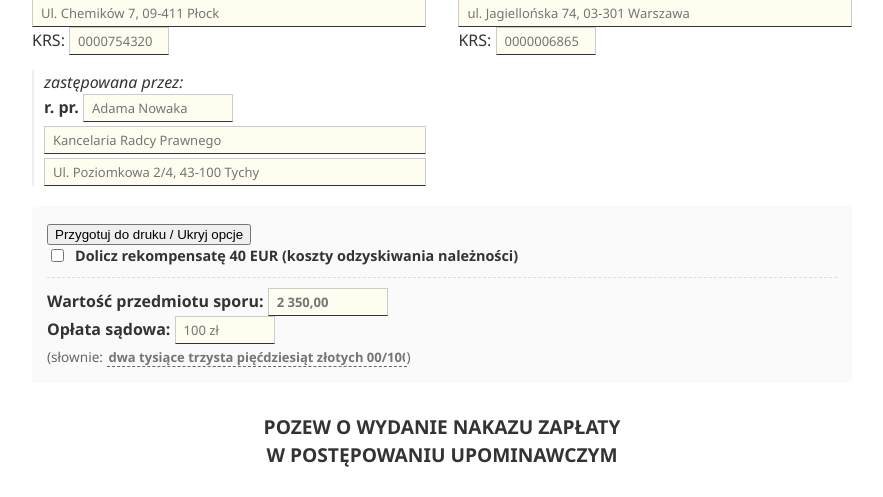
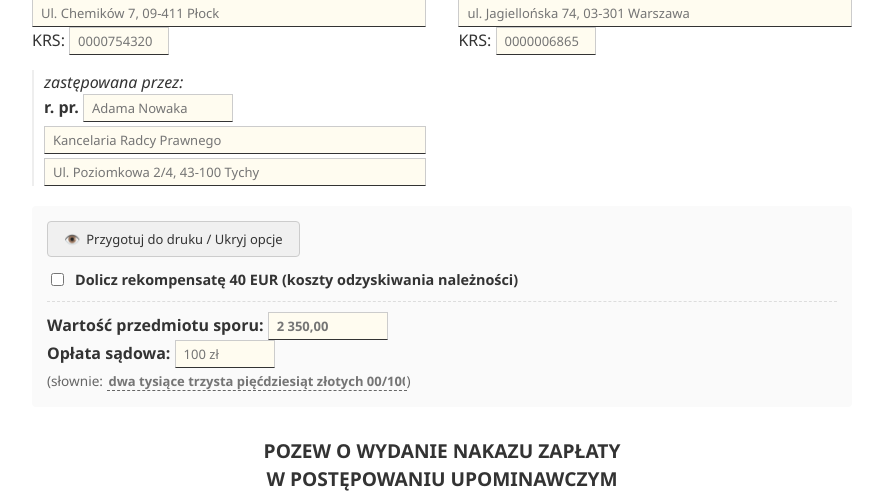
Before and after one commit to Twiggiermaen21/DataExtractAI, a Flask app: template templates/documents/pozew.html in a window 1280 px wide. Shown: the part 304-801 px from the top of the page, without its empty margins (198-1081 px from the left). Run offline with Flask 3, Linux system fonts and the light colour scheme; the template is opened without the code that fills it, so the values that code supplies are empty.

Commit message:
switch to no print 40e extra pay

```diff
--- a/templates/documents/pozew.html
+++ b/templates/documents/pozew.html
@@ -161,6 +161,41 @@
 
         .page-number-footer {
             display: none;
+        }
+
+        #btnShowInPrint {
+            background-color: #f0f0f0;
+            border: 1px solid #ccc;
+            border-radius: 4px;
+            padding: 8px 16px;
+            font-size: 13px;
+            color: #333;
+            cursor: pointer;
+            margin-bottom: 12px;
+            font-family: inherit;
+            transition: all 0.2s;
+            display: inline-flex;
+            align-items: center;
+            gap: 6px;
+        }
+
+        #btnShowInPrint:hover {
+            background-color: #e0e0e0;
+            border-color: #bbb;
+        }
+
+        #btnShowInPrint::before {
+            content: "👁️";
+        }
+
+        #btnShowInPrint.active {
+            background-color: #e8f5e9;
+            border-color: #4caf50;
+            color: #2e7d32;
+        }
+
+        #btnShowInPrint.active::before {
+            content: "✓";
         }
     </style>
 </head>
@@ -512,11 +547,18 @@
 
             if (btn && section) {
                 btn.addEventListener('click', function () {
-                    // Dodajemy klasę, która ukrywa element na wydruku
-                    section.classList.add('no-print');
+                    // Toggle visibility class
+                    section.classList.toggle('no-print');
 
-                    // Opcjonalnie: Możesz tu od razu wywołać drukowanie
-                    // window.print();
+                    // Toggle button styling
+                    btn.classList.toggle('active');
+
+                    // Update text
+                    if (section.classList.contains('no-print')) {
+                        btn.textContent = 'Opcje ukryte w druku (Kliknij aby pokazać)';
+                    } else {
+                        btn.textContent = 'Przygotuj do druku / Ukryj opcje';
+                    }
                 });
             }
         });
```
